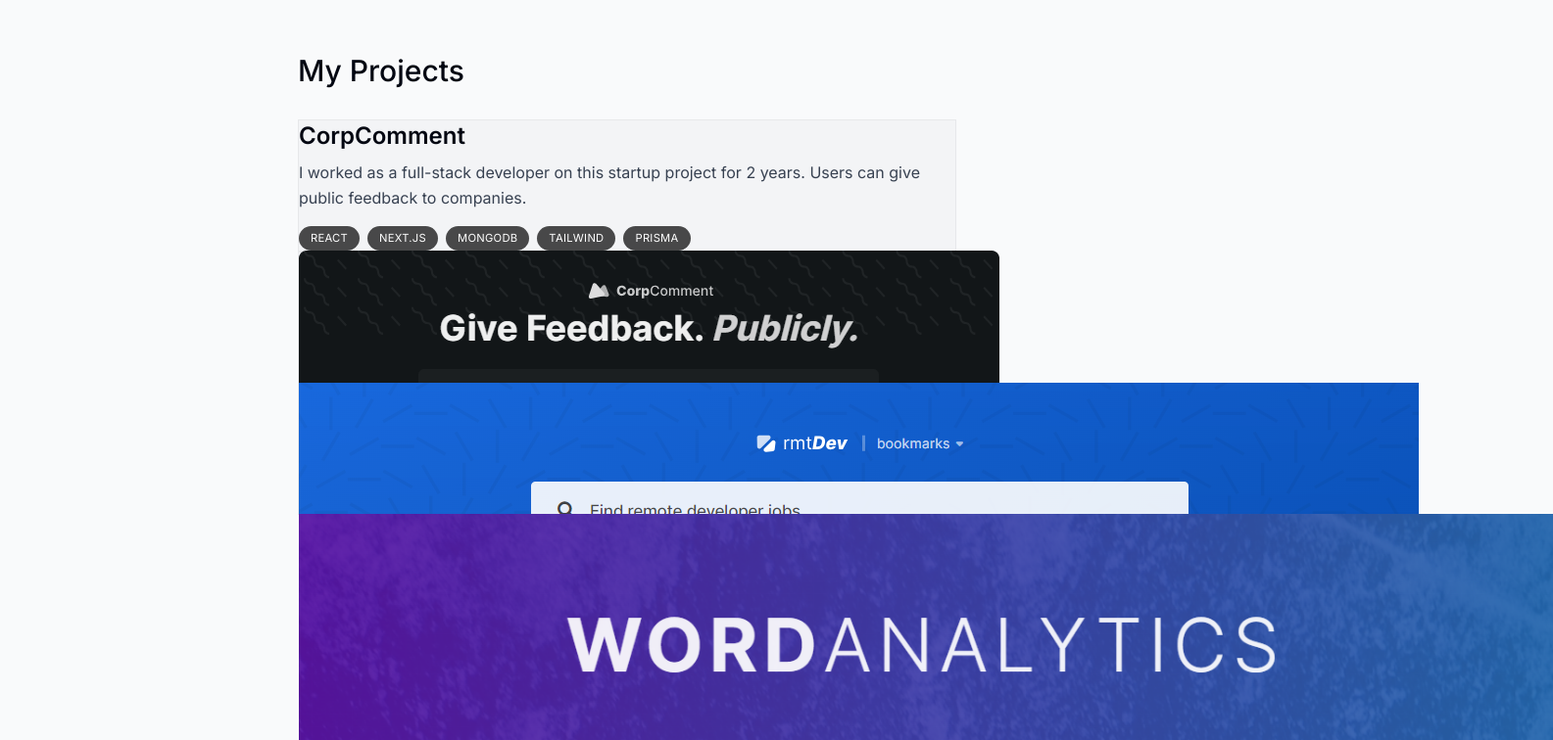
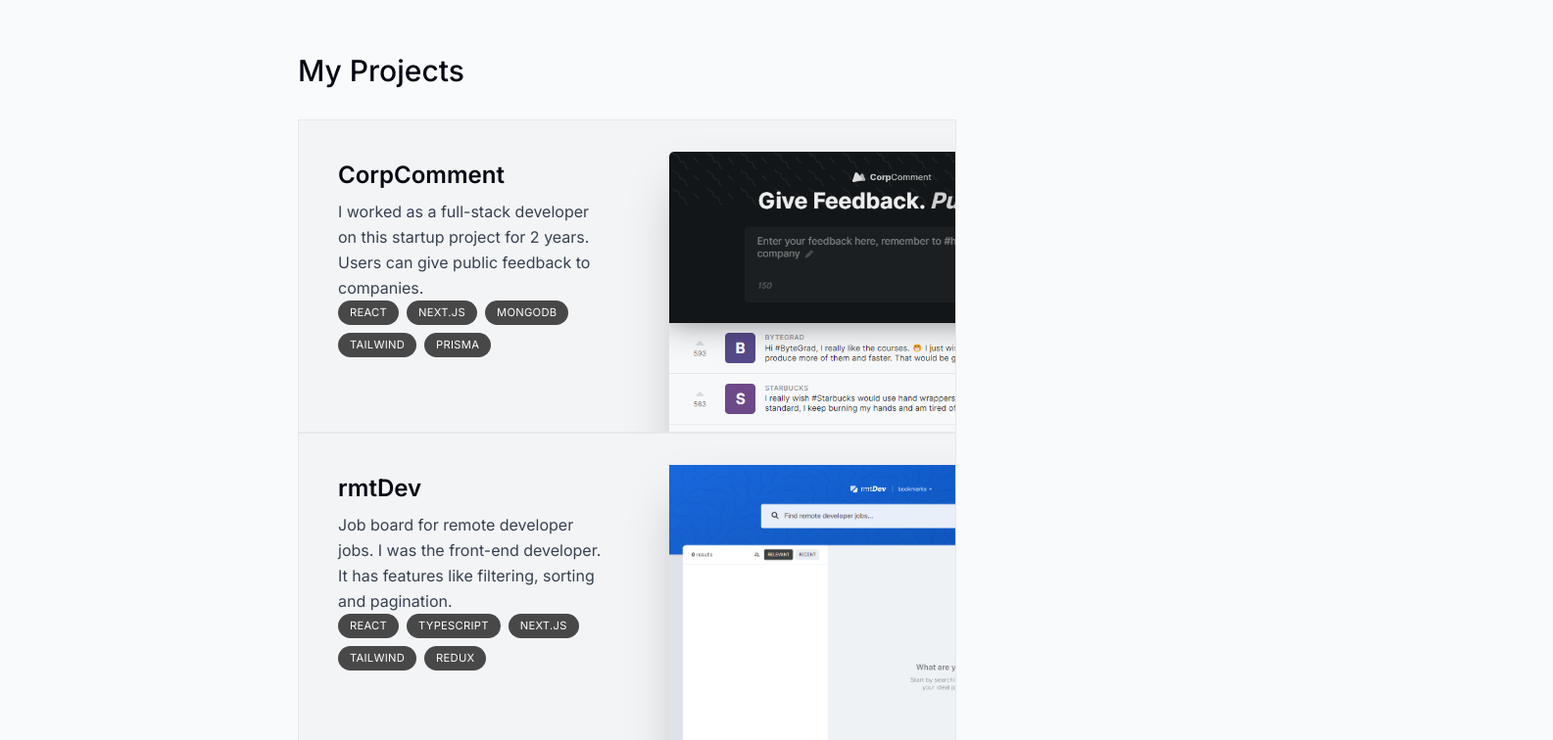
Before and after one commit to AhmedMohamed809/protfolio, a Next.js app: page / in a window 1280 px wide. Shown: the part 1200-1956 px from the top of the page at 98% size, 1585 px wide, since content can reach past the window. Built offline with nearby package versions, Linux system fonts and the light colour scheme.

Commit message:
add style to image and div

```diff
--- a/components/Projects.tsx
+++ b/components/Projects.tsx
@@ -28,17 +28,19 @@
     tags,
     imageUrl,
 }: ProjectProps){
-    return <section className='bg-gray-100 max-w-[42rem] border border-black/5 overflow-hidden sm:pr-8'>
+    return <section className='bg-gray-100 max-w-[42rem] border border-black/5 overflow-hidden sm:pr-8 relative sm:h-[20rem]'>
+        <div className=' py-4 px-5 sm:pl-10 sm:pr-2 sm:pt-10 sm:max-w-[50%] flex flex-col'>
         <h3 className=' text-2xl font-semibold'>{title}</h3>
         <p className=' mt-2 leading-relaxed text-gray-700'>{description}</p>
-        <ul className=' flex flex-wrap mt-4 gap-2'>
+        <ul className=' flex flex-wrap mt-4 gap-2 mt-auto'>
             {tags.map((tag,index)=>(
                 <li key={index} className=' bg-black/[0.7] px-3 py-1 text-[0.7rem] uppercase tracking-wide text-white rounded-full
 
                 '>{tag}</li>
             ))}
         </ul>
-        <Image src={imageUrl} alt={title} quality={95} className=' absolute' />
+        </div>
+        <Image src={imageUrl} alt={title} quality={95} className=' absolute top-8 -right-40 w-[28.25rem]  rounded-top-lg shadow-2xl' />
 
 
     </section>
```
